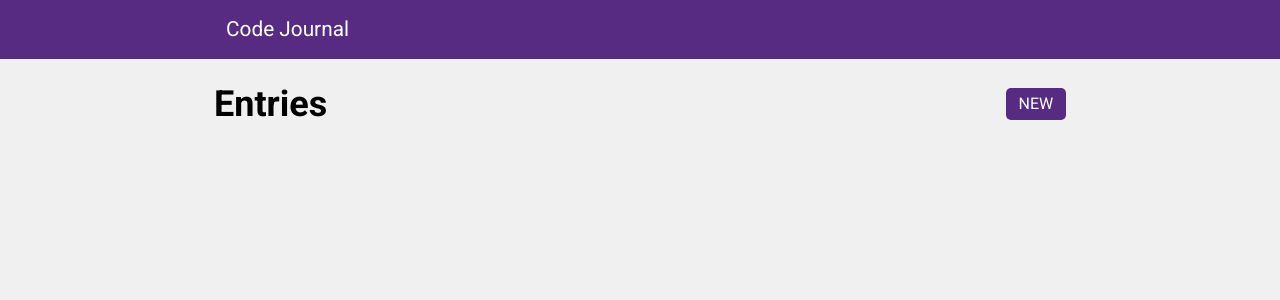
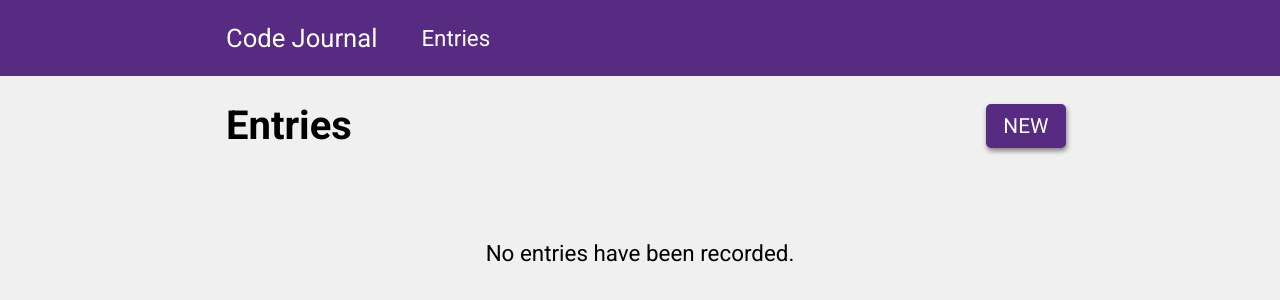
Before and after one commit to DreSean-Sutton/code-journal, a website: page index.html in a window 1280 px wide. Both pictures are taken after a click on the link "Entries". Drawn offline with Linux system fonts and the light colour scheme.

Commit message:
cleaned up all unnecessary styling

```diff
--- a/css/layout.css
+++ b/css/layout.css
@@ -24,6 +24,7 @@
     max-width: 900px;
   }
 
+  h1,
   h2,
   .column-full,
   .column-half,
--- a/css/styles.css
+++ b/css/styles.css
@@ -18,7 +18,7 @@ header {
 }
 
 h1 {
-  font-size: 2.25rem;
+  font-size: 2.5rem;
 }
 
 h1,
@@ -60,12 +60,12 @@ a {
 /* HEADER SECTION */
 
 .project-name {
-  font-size: 1.3rem;
+  font-size: 1.6rem;
   font-weight: 400;
 }
 
 .entries-button__div > a {
-  font-size: 1.1rem;
+  font-size: 1.4rem;
 }
 
 .entries-button__div > a:hover {
@@ -74,12 +74,13 @@ a {
 
 .new-button {
   display: inline-block;
-  font-size: 1rem;
+  font-size: 1.3rem;
   background-color: var(--purple-color);
   border: none;
   border-radius: 5px;
+  box-shadow: 1px 3px 5px grey;
   text-transform: uppercase;
-  transition: 150ms;
+  transition: transform 150ms;
 }
 
 .new-button:hover {
@@ -95,9 +96,11 @@ a {
 .submit-button {
   color: #fff;
   background-color: var(--purple-color);
+  font-size: 0.75rem;
+  border: none;
+  box-shadow: 1px 3px 5px grey;
   text-transform: uppercase;
-  font-size: 0.75rem;
-  transition: 150ms;
+  transition: transform 150ms;
 }
 
 .submit-button:hover {
@@ -113,11 +116,20 @@ a {
 
 .dom-row-layout {
   box-shadow: 0 0 5px grey;
-  transition: 300ms;
+  transition: transform 300ms;
 }
 
 .dom-row-layout:hover {
   transform: translateY(10px);
 }
 
+.no-entries-div {
+  font-size: 1.4rem;
+  text-align: center;
+}
+
 /* UTILITY CLASSES */
+
+.text-align-center {
+  text-align: center;
+}
--- a/css/utilities.css
+++ b/css/utilities.css
@@ -1,6 +1,10 @@
 /* stylelint-disable selector-class-pattern */
 
 /* BASE CSS SELECTORS */
+
+header {
+  padding: 0.1rem 0;
+}
 
 img {
   width: 100%;
@@ -43,20 +47,25 @@ textarea {
 }
 
 .new-button {
-  padding: 0.4rem 0.8rem;
+  padding: 0.6rem 1.1rem;
 }
 
 /* FORM SECTION */
 
 .submit-button {
   margin: 1rem 0 2rem;
-  padding: 0.25rem 0.7rem;
+  padding: 0.4rem 0.8rem;
 }
 
 /* DOM SECTION */
 
 .dom-row-layout {
   margin-top: 2rem;
+  padding: 0.5rem;
+}
+
+.no-entries-div {
+  margin-top: 4rem;
 }
 
 /* UTILITY CLASSES */
@@ -68,7 +77,3 @@ textarea {
 .justify-content-end {
   justify-content: flex-end;
 }
-
-.margin-top-0 {
-  margin-top: 0;
-}
--- a/index.html
+++ b/index.html
@@ -40,6 +40,9 @@
         <a id="new-button" class="new-button hidden" href="#">new</a>
       </div>
     </div>
+    <div class="column-full no-entries-div">
+      <p>No entries have been recorded.</p>
+    </div>
     <div data-view="entry-form">
       <form id="form" action="">
         <div class="row">
--- a/js/main.js
+++ b/js/main.js
@@ -46,7 +46,6 @@ function showEntries() {
   $entryFormSection.classList.add('hidden');
   $entriesSection.classList.remove('hidden');
   $h1.textContent = 'entries';
-  $entriesButton.classList.add('hidden');
   $newButton.classList.remove('hidden');
 }
 
@@ -55,7 +54,6 @@ function showEntryForm() {
   $entryFormSection.classList.remove('hidden');
   $entriesSection.classList.add('hidden');
   $h1.textContent = 'new entry';
-  $entriesButton.classList.remove('hidden');
   $newButton.classList.add('hidden');
 }
 
```
